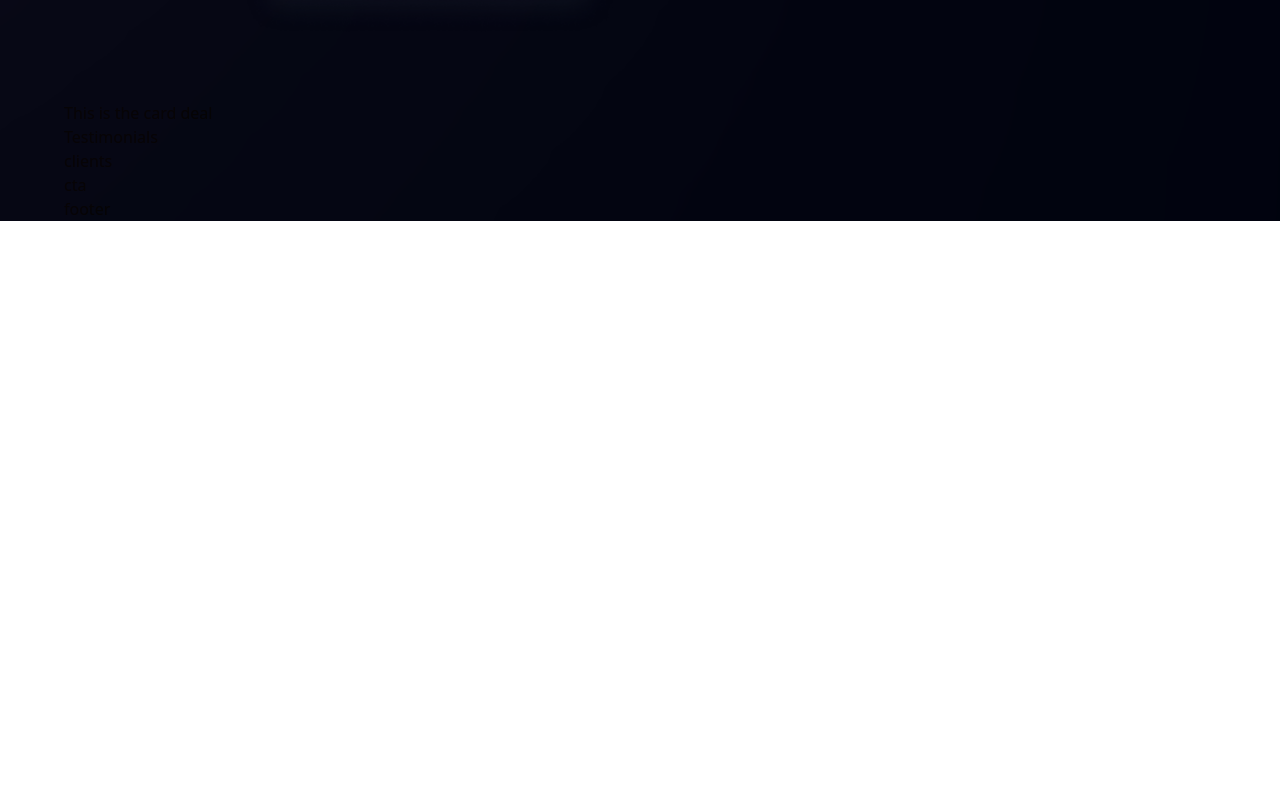
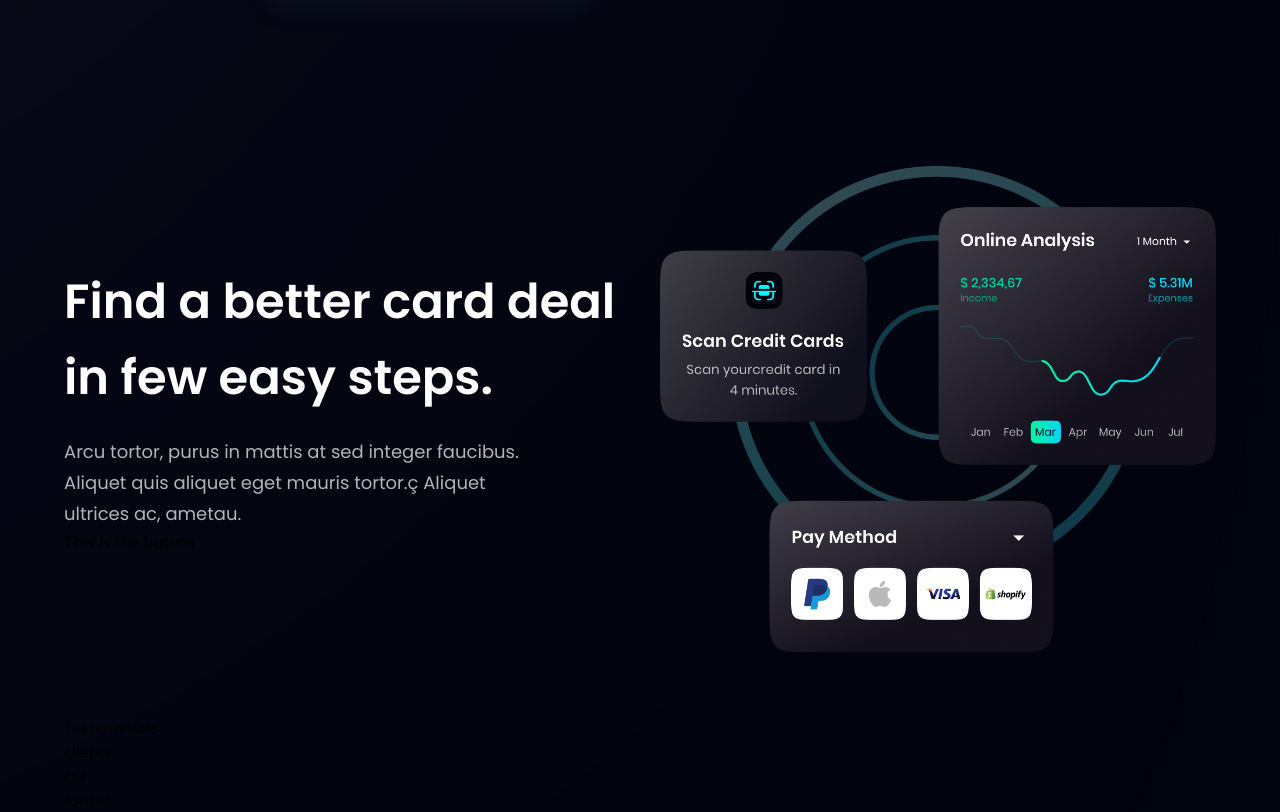
Before and after one commit to rirefat/project_hoobank, a React (Vite) app: page / in a window 1280 px wide. Shown: the part 2034-2846 px from the top of the page. Before the commit the page ends 2255 px from the top, so only its background shows below. Built offline with nearby package versions, Linux system fonts and the light colour scheme.

Commit message:
done card deal section

```diff
--- a/src/components/CardDeal.jsx
+++ b/src/components/CardDeal.jsx
@@ -1,11 +1,26 @@
-import React from 'react';
+import { card } from "../assets";
+import styles, { layout } from "../style";
+import Button from "./Button";
 
-const CardDeal = () => {
-    return (
-        <div>
-            This is the card deal
-        </div>
-    );
-};
+const CardDeal = () => (
+  <section className={layout.section}>
+    <div className={layout.sectionInfo}>
+      <h2 className={styles.heading2}>
+        Find a better card deal <br className="sm:block hidden" /> in few easy
+        steps.
+      </h2>
+      <p className={`${styles.paragraph} max-w-[470px] mt-5`}>
+        Arcu tortor, purus in mattis at sed integer faucibus. Aliquet quis
+        aliquet eget mauris tortor.ç Aliquet ultrices ac, ametau.
+      </p>
+
+      <Button styles={`mt-10`} />
+    </div>
+
+    <div className={layout.sectionImg}>
+      <img src={card} alt="billing" className="w-[100%] h-[100%]" />
+    </div>
+  </section>
+);
 
 export default CardDeal;
```
